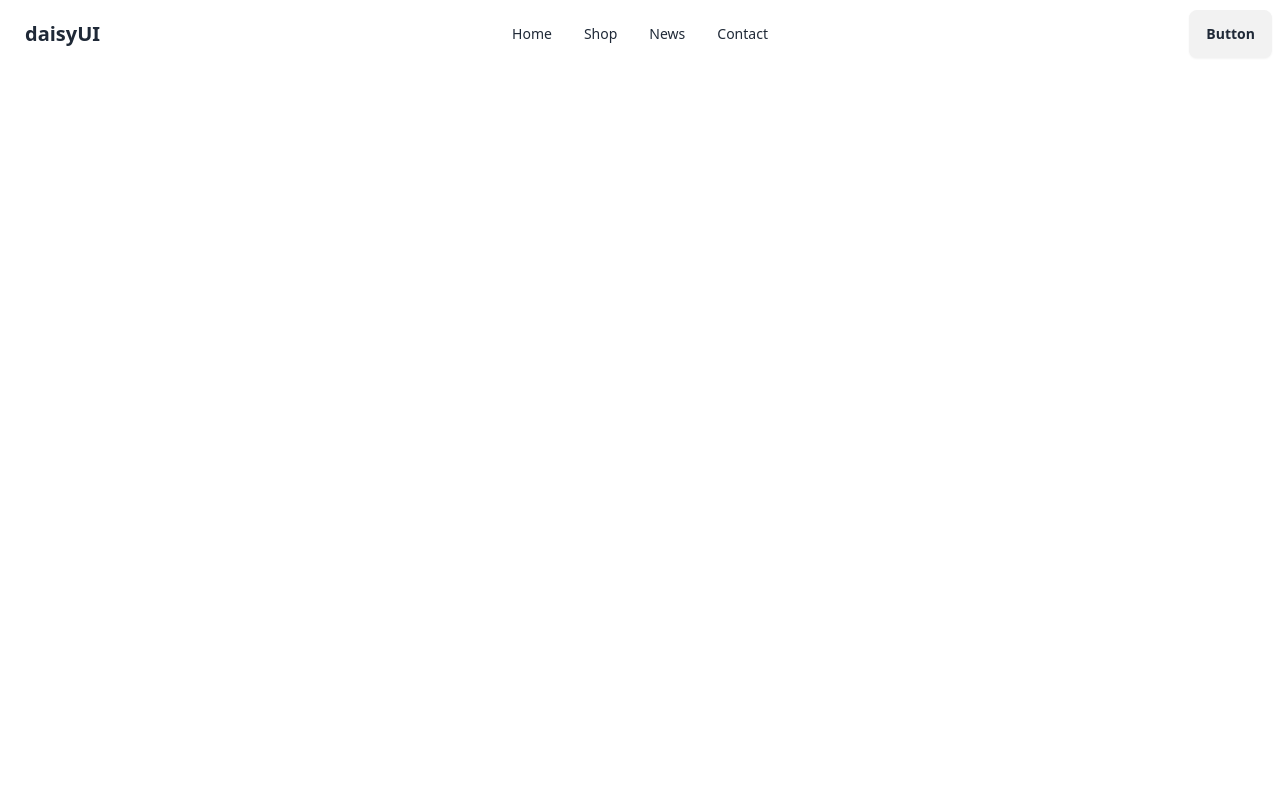
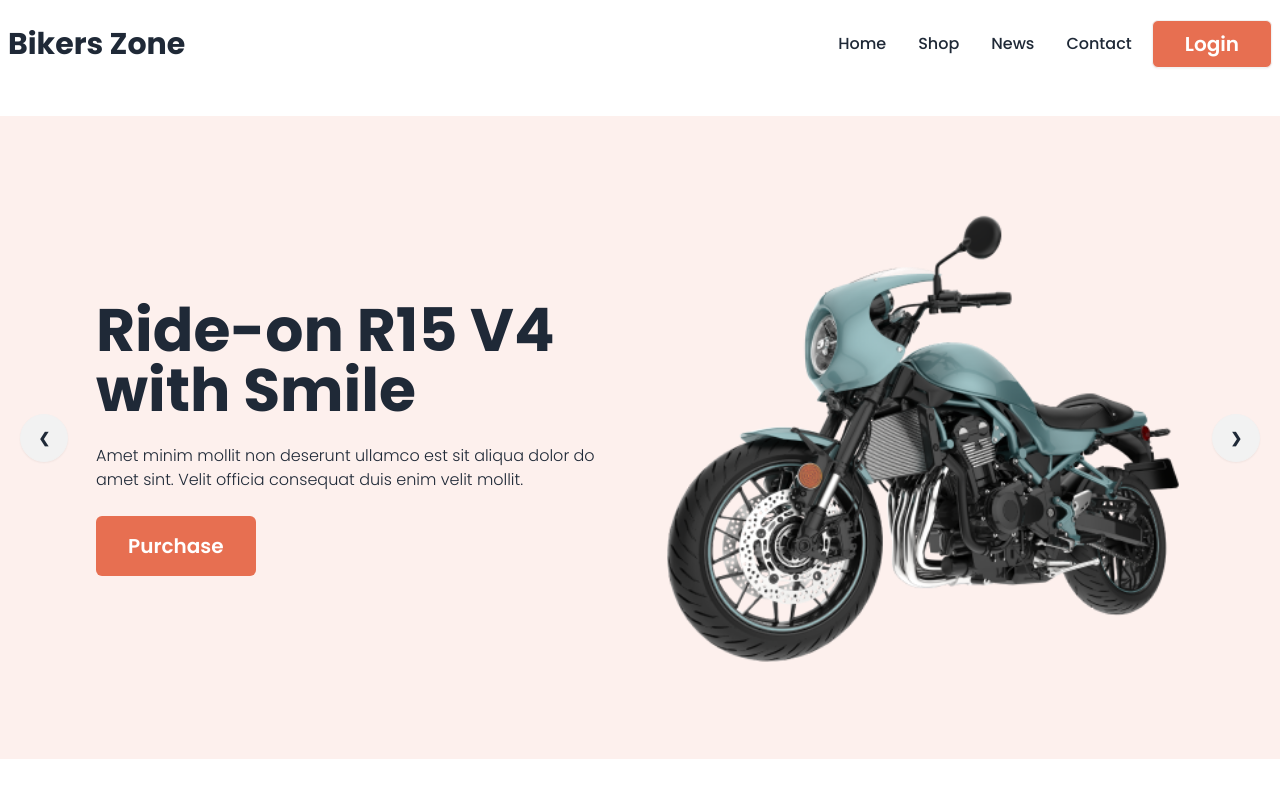
Before and after one commit to NoorTushar/bikers-zone, a plain HTML site: page index.html in a window 1280 px wide. Drawn offline with nearby package versions, Linux system fonts and the light colour scheme.

Commit message:
carousel first item doing

```diff
--- a/index.html
+++ b/index.html
@@ -10,12 +10,39 @@
       type="text/css"
     />
     <script src="https://cdn.tailwindcss.com"></script>
+    <!-- Google fonts -->
+    <link rel="preconnect" href="https://fonts.googleapis.com" />
+    <link rel="preconnect" href="https://fonts.gstatic.com" crossorigin />
+    <link
+      href="https://fonts.googleapis.com/css2?family=Poppins:wght@300;400;500;600;700;800;900&display=swap"
+      rel="stylesheet"
+    />
+    <!-- Tailwind Custom Styles -->
+    <script>
+      tailwind.config = {
+        theme: {
+          extend: {
+            colors: {
+              "biker-main": "#E76F51",
+              "biker-bg": "rgba(231, 111, 81, 0.10)",
+              "biker-p": "rgba(0, 0, 0, 0.80)",
+            },
+          },
+        },
+      };
+    </script>
+    <!-- Styles -->
+    <style>
+      .font-poppins {
+        font-family: "Poppins", sans-serif;
+      }
+    </style>
   </head>
-  <body>
-    <header>
-      <nav>
-        <div class="navbar bg-base-100">
-          <div class="navbar-start">
+  <body class="font-poppins">
+    <header class="md:container md:mx-auto max-w-[1128px]">
+      <nav class="py-2">
+        <div class="navbar bg-base-100 justify-between">
+          <div class="navbar-start w-auto">
             <div class="dropdown">
               <div tabindex="0" role="button" class="btn btn-ghost lg:hidden">
                 <svg
@@ -35,7 +62,7 @@
               </div>
               <ul
                 tabindex="0"
-                class="menu menu-sm dropdown-content mt-3 z-[1] p-2 shadow bg-base-100 rounded-box w-52"
+                class="menu menu-sm dropdown-content mt-3 z-[1] p-2 shadow bg-base-100 rounded-box w-52 text-base font-medium"
               >
                 <li><a>Home</a></li>
                 <li><a>Shop</a></li>
@@ -43,21 +70,57 @@
                 <li><a>Contact</a></li>
               </ul>
             </div>
-            <a class="btn btn-ghost text-xl">daisyUI</a>
+            <a href="index.html" class="font-bold cursor-pointer text-3xl"
+              >Bikers Zone</a
+            >
           </div>
           <div class="navbar-center hidden lg:flex">
-            <ul class="menu menu-horizontal px-1">
+            <ul class="menu menu-horizontal px-1 text-base font-medium">
               <li><a>Home</a></li>
               <li><a>Shop</a></li>
               <li><a>News</a></li>
               <li><a>Contact</a></li>
             </ul>
-          </div>
-          <div class="navbar-end">
-            <a class="btn">Button</a>
+            <div class="navbar-end w-auto">
+              <a
+                class="btn bg-biker-main text-white rounded-md px-8 text-xl font-semibold"
+                >Login</a
+              >
+            </div>
           </div>
         </div>
       </nav>
+
+      <!-- banner -->
+      <section class="my-7">
+        <div class="carousel w-full bg-biker-bg">
+          <div id="slide1" class="carousel-item relative w-full">
+            <div class="flex items-center gap-5 p-24">
+              <div class="banner-text space-y-6 flex-1">
+                <h2 class="font-bold text-6xl">Ride-on R15 V4 with Smile</h2>
+                <p class="font-light">
+                  Amet minim mollit non deserunt ullamco est sit aliqua dolor do
+                  amet sint. Velit officia consequat duis enim velit mollit.
+                </p>
+                <button
+                  class="bg-biker-main text-white rounded-md py-4 px-8 text-xl font-semibold"
+                >
+                  Purchase
+                </button>
+              </div>
+              <div class="banner-image flex-1">
+                <img src="images/slider/bike1.png" class="w-full" />
+              </div>
+            </div>
+            <div
+              class="absolute flex justify-between transform -translate-y-1/2 left-5 right-5 top-1/2"
+            >
+              <a href="#slide4" class="btn btn-circle">❮</a>
+              <a href="#slide2" class="btn btn-circle">❯</a>
+            </div>
+          </div>
+        </div>
+      </section>
     </header>
   </body>
 </html>
```
